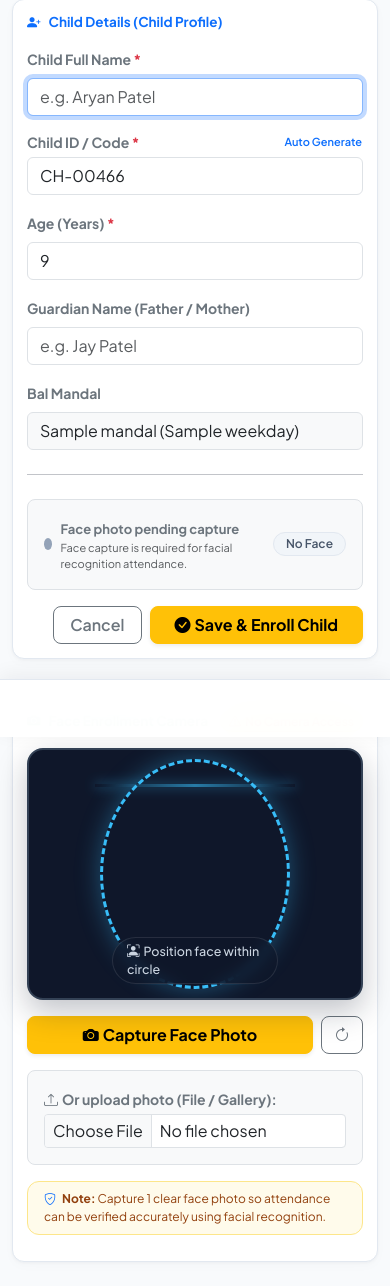
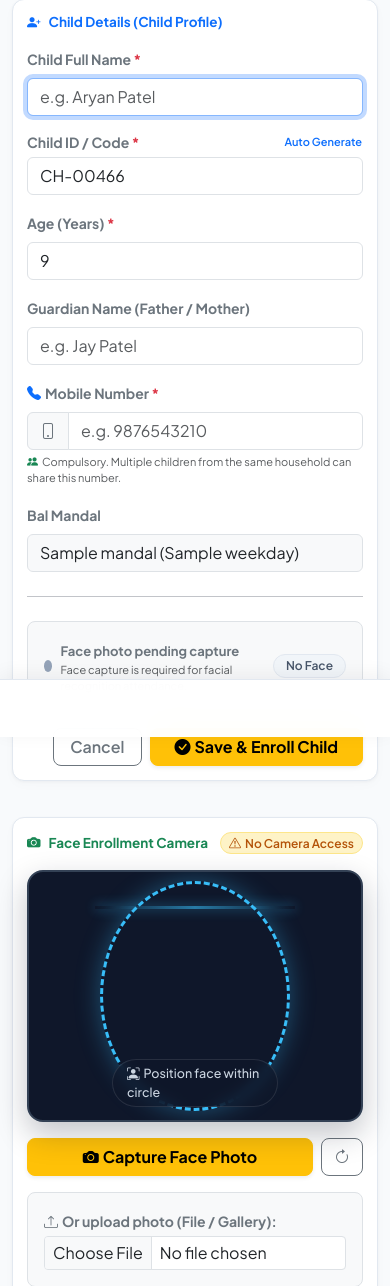
Before and after one commit to taxilpambhar3-art/bal-mandal-attendance, a FastAPI app: template app/templates/sanchalak/child_form.html in a window 390 px wide. Shown: the part 107-1393 px from the top of the page. Before the commit the page ends 1369 px from the top, so only its background shows below. Run offline with FastAPI, Linux system fonts and the light colour scheme; the template is opened without the code that fills it: most values are stand-ins (such as "Sample title", 1, 10 or a date in 2020).

Commit message:
feat(enrollment): add compulsory mobile number field to child enrollment with shared household support

```diff
--- a/app/main.py
+++ b/app/main.py
@@ -62,6 +62,14 @@ async def validation_exception_handler(request: Request, exc: RequestValidationE
 @app.on_event("startup")
 def on_startup():
     Base.metadata.create_all(bind=engine)
+    with engine.connect() as conn:
+        try:
+            cols = [r[1] for r in conn.exec_driver_sql("PRAGMA table_info(children)").fetchall()]
+            if cols and "mobile_number" not in cols:
+                conn.exec_driver_sql("ALTER TABLE children ADD COLUMN mobile_number VARCHAR(20) DEFAULT ''")
+                conn.commit()
+        except Exception as e:
+            print("Migration warning:", e)
     db = SessionLocal()
     try:
         seed_if_empty(db)
--- a/app/models.py
+++ b/app/models.py
@@ -78,6 +78,7 @@ class Child(Base):
     name: Mapped[str] = mapped_column(String(120))
     age: Mapped[Optional[int]] = mapped_column(Integer, nullable=True)
     guardian_name: Mapped[Optional[str]] = mapped_column(String(120), nullable=True)
+    mobile_number: Mapped[Optional[str]] = mapped_column(String(20), nullable=True, default="")
     bal_mandal_id: Mapped[int] = mapped_column(ForeignKey("bal_mandals.id"))
     face_photo: Mapped[Optional[str]] = mapped_column(String(255), nullable=True)
     is_active: Mapped[bool] = mapped_column(Boolean, default=True)
--- a/app/routers/branch_admin.py
+++ b/app/routers/branch_admin.py
@@ -461,6 +461,7 @@ def child_add_submit(
     name: str = Form(...),
     child_code: str = Form(...),
     bal_mandal_id: str = Form(...),
+    mobile_number: str = Form(...),
     age: str | None = Form(None),
     guardian_name: str = Form(""),
     photo_data: str = Form(""),
@@ -476,6 +477,7 @@ def child_add_submit(
         child_code=child_code.strip(),
         age=safe_int(age),
         guardian_name=guardian_name.strip() or None,
+        mobile_number=mobile_number.strip(),
         bal_mandal_id=mandal.id,
         face_photo=photo,
     )
@@ -714,6 +716,7 @@ def face_scan_submit(
             "child_code": child.child_code,
             "age": child.age,
             "guardian_name": child.guardian_name,
+            "mobile_number": child.mobile_number or "",
             "face_photo": child.face_photo,
             "mandal_name": child.bal_mandal.name if child.bal_mandal else "",
         },
--- a/app/routers/sanchalak.py
+++ b/app/routers/sanchalak.py
@@ -412,6 +412,7 @@ def face_scan_submit(
                 "child_code": child.child_code,
                 "age": child.age,
                 "guardian_name": child.guardian_name,
+                "mobile_number": child.mobile_number or "",
                 "face_photo": child.face_photo,
             },
             "live_photo": live_photo_name,
@@ -542,6 +543,7 @@ def child_add(
     db: Session = Depends(get_db),
     name: str = Form(...),
     child_code: str = Form(...),
+    mobile_number: str = Form(...),
     age: str | None = Form(None),
     guardian_name: str = Form(""),
     photo_data: str = Form(""),
@@ -552,6 +554,7 @@ def child_add(
         child_code=child_code.strip(),
         age=safe_int(age),
         guardian_name=guardian_name.strip() or None,
+        mobile_number=mobile_number.strip(),
         bal_mandal_id=user.bal_mandal_id,
         face_photo=photo,
     )
--- a/app/templates/sanchalak/child_form.html
+++ b/app/templates/sanchalak/child_form.html
@@ -44,7 +44,20 @@
             <input name="guardian_name" class="form-control" placeholder="e.g. Jay Patel">
           </div>
 
-          <div class="col-12">
+          <div class="col-md-6">
+            <label class="form-label small fw-bold text-secondary">
+              <i class="bi bi-telephone-fill text-primary me-1"></i>Mobile Number <span class="text-danger">*</span>
+            </label>
+            <div class="input-group">
+              <span class="input-group-text bg-light text-secondary"><i class="bi bi-phone"></i></span>
+              <input type="tel" name="mobile_number" class="form-control" required placeholder="e.g. 9876543210" pattern="[0-9+\-\s()]{7,15}" title="Please enter a valid mobile number">
+            </div>
+            <small class="text-muted d-block mt-1" style="font-size:11px;">
+              <i class="bi bi-people-fill text-success me-1"></i>Compulsory. Multiple children from the same household can share this number.
+            </small>
+          </div>
+
+          <div class="col-md-6">
             <label class="form-label small fw-bold text-secondary">Bal Mandal</label>
             <input class="form-control bg-light" value="{{ mandal.name if mandal else 'Bal Mandal' }} ({{ mandal.weekday if mandal else '' }})" readonly>
           </div>
```
Also changed, not shown: app/seed.py (+10 -9 lines), app/templates/branch_admin/child_form.html (+14 -1 lines), app/templates/branch_admin/children.html (+7 -2 lines), app/templates/sanchalak/children.html (+7 -2 lines), app/templates/super_admin/children.html (+5 -2 lines).
